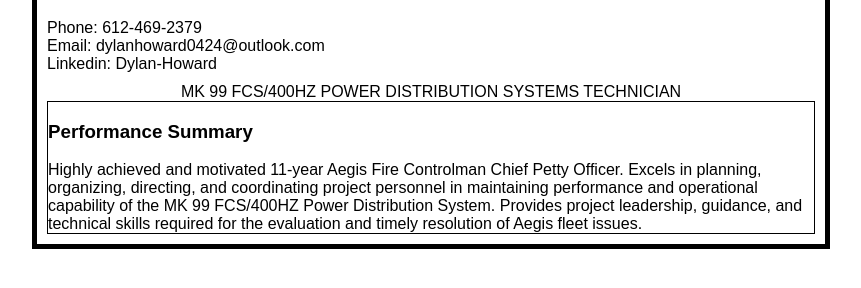
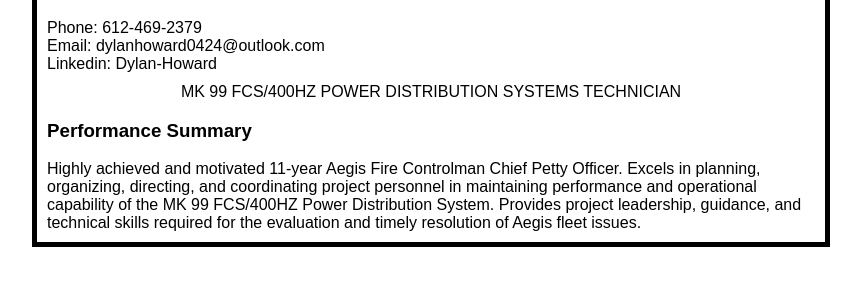
Before and after one commit to Dylanhoward24/Dylanhoward24.github.io, a plain HTML site: page index.html in a window 1280 px wide. Shown: the part 76-364 px from the top of the page, without its empty margins (209-1070 px from the left). Drawn offline with Linux system fonts and the light colour scheme.

Commit message:
Update style.css

```diff
--- a/style.css
+++ b/style.css
@@ -25,6 +25,5 @@ p {
 }
 
 .performancesummary {
-  border: 1px solid black;
-  font-family: arial, helvetica, sans-serif;
+  font-family: arial, helvetica, sans-serif
 }
```
